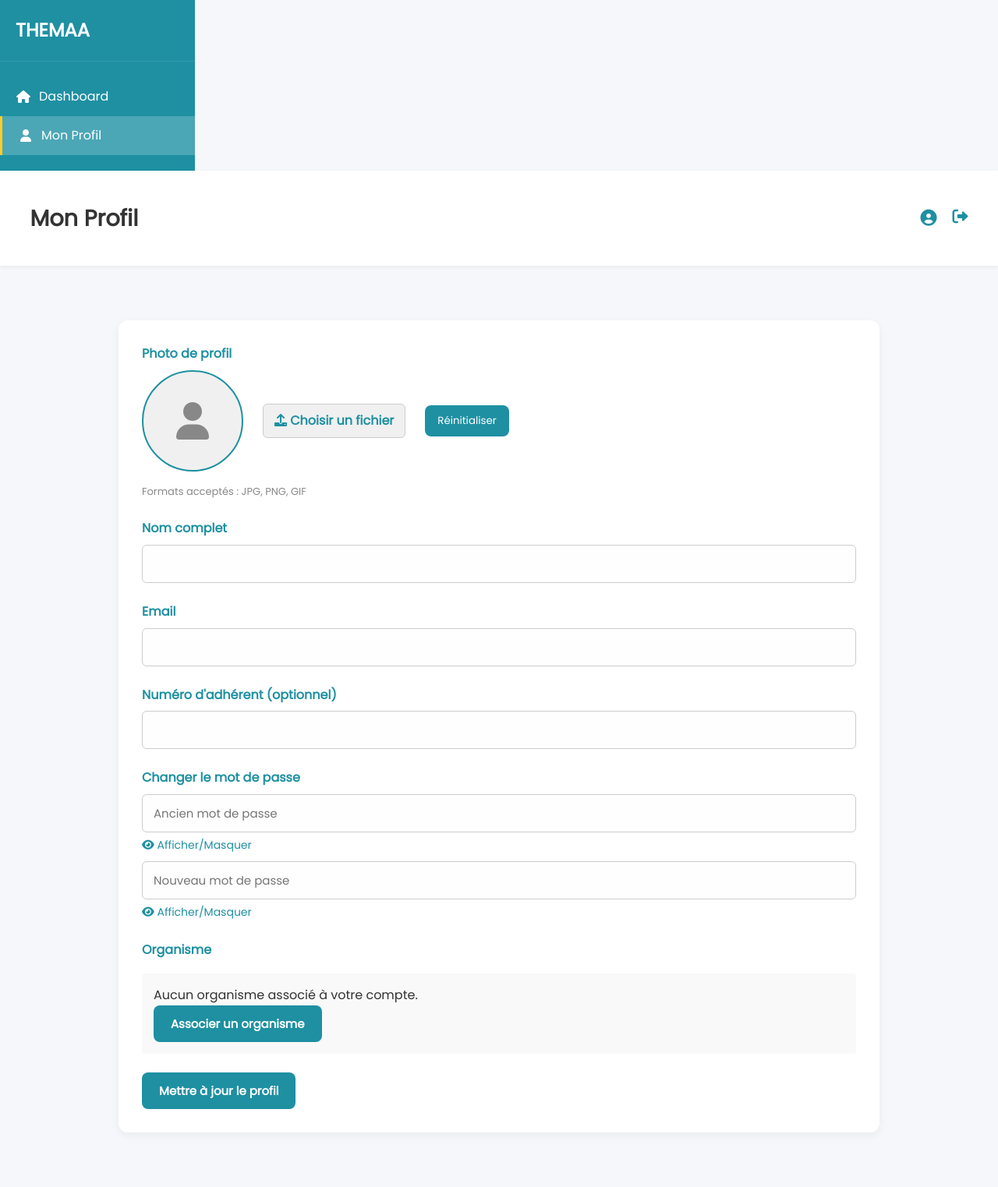
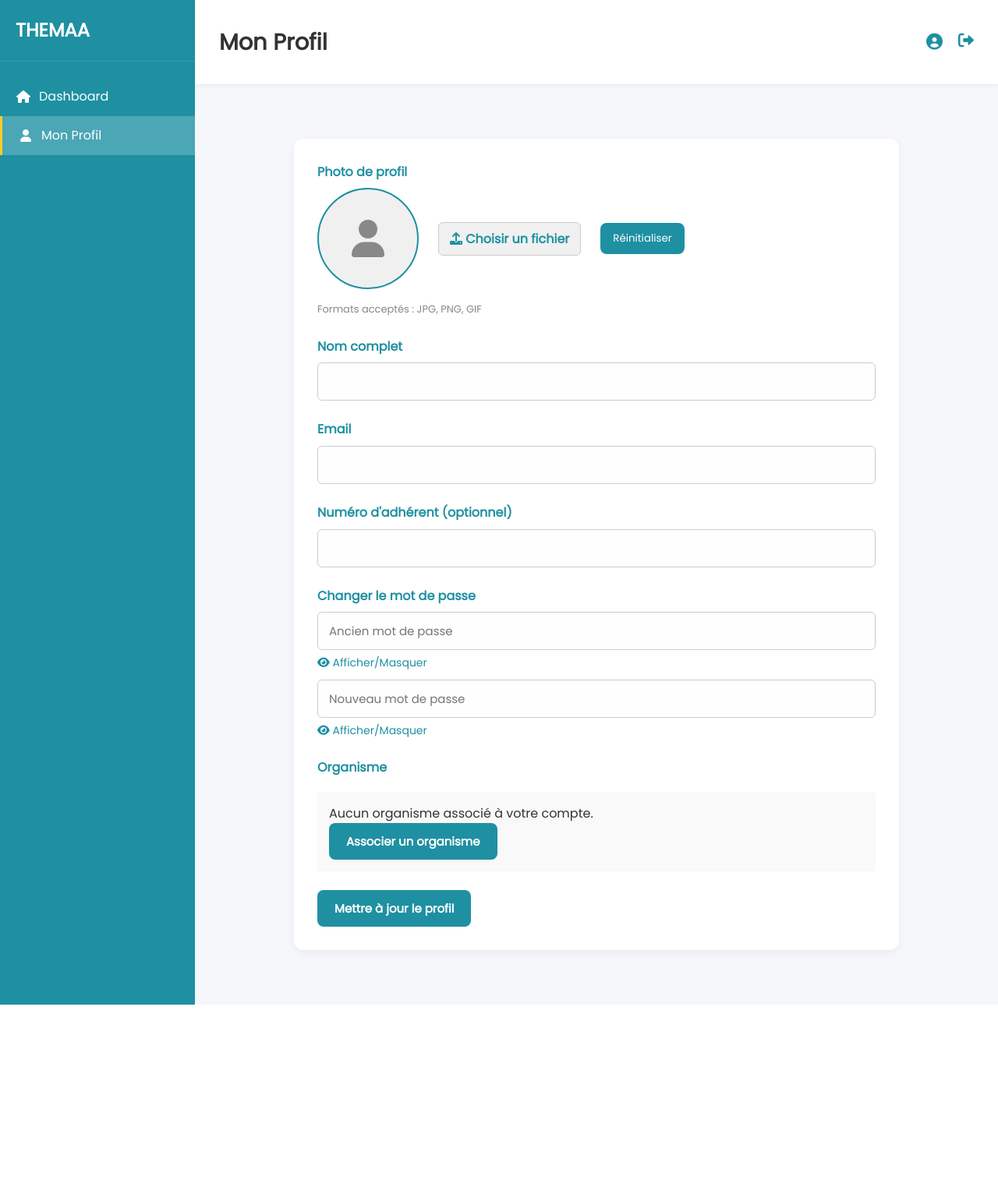
Before and after one commit to Haruhno/CartographieTHEMAA, a Python web app: template app/templates/profil.html in a window 1280 px wide. Shown: the whole page at 78% size. After the commit the page ends 1289 px from the top, so only its background shows below. Run offline with Jinja, Linux system fonts and the light colour scheme; the template is opened without the code that fills it, so the values that code supplies are empty.

Commit message:
résolution bug minime profil

```diff
--- a/app/templates/profil.html
+++ b/app/templates/profil.html
@@ -10,7 +10,7 @@
     <link rel="stylesheet" href="{{ url_for('static', filename='css/style.css') }}">
 </head>
 <body>
-<div class="dashboard-container">
+<div class="admin-container">
     <!-- Sidebar -->
     <div class="sidebar">
         <div class="logo">THEMAA</div>
```
